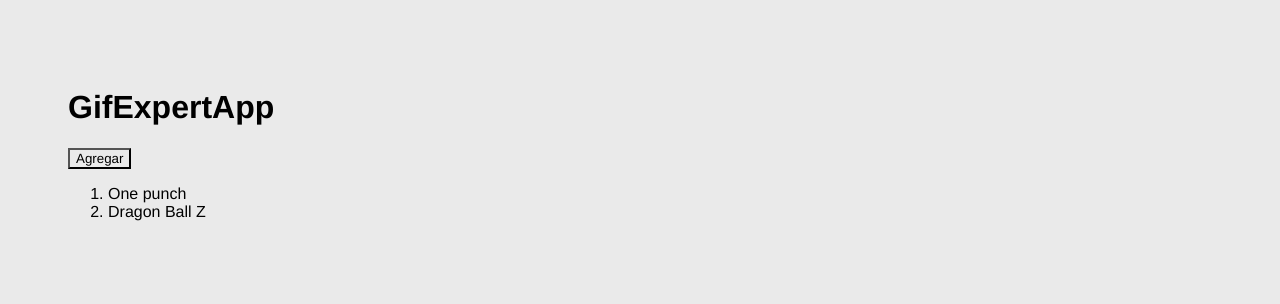
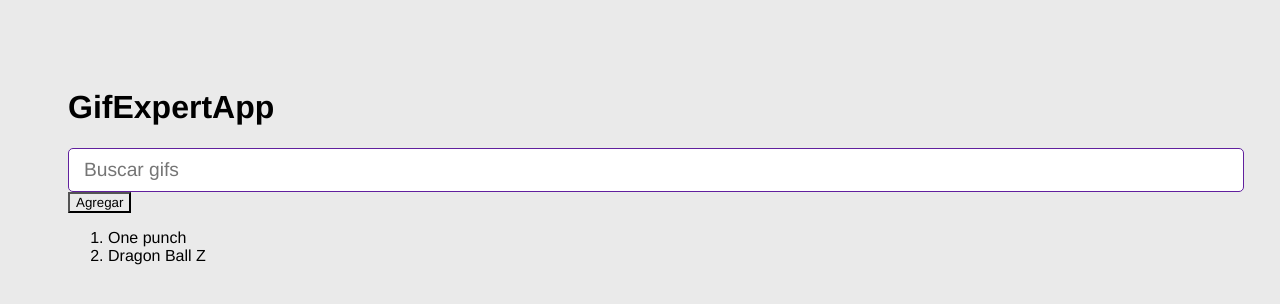
Before and after one commit to AJDavidR/Gif-expert-app, a React (Vite) app: page / in a window 1280 px wide. Shown: the top 304 px of the page. Built offline with nearby package versions, Linux system fonts and the light colour scheme.

Commit message:
Add: AddCategory component

```diff
--- a/src/GifExpertApp.jsx
+++ b/src/GifExpertApp.jsx
@@ -1,4 +1,5 @@
 import { useState } from "react";
+import { AddCategory } from "./components/AddCategory";
 
 export const GifExpertApp = () => {
   const [categories, setCategories] = useState(["One punch", "Dragon Ball Z"]);
@@ -6,13 +7,14 @@
   const onAddCategory = () => {
     setCategories(["Valorant", ...categories]);
   };
-  console.log(categories);
+
   return (
     <>
       {/* Titulo */}
       <h1>GifExpertApp</h1>
 
       {/* Input */}
+      <AddCategory />
       {/* <input id="r" type="text" /> */}
       <button onClick={onAddCategory}>Agregar</button>
       {/* Listado */}
--- /dev/null
+++ b/src/components/AddCategory.jsx
@@ -0,0 +1,25 @@
+import { useState } from "react";
+
+export const AddCategory = () => {
+  const [inputValue, setInputValue] = useState("");
+
+  const onInputChange = ({ target }) => {
+    setInputValue(target.value);
+  };
+
+  const onSubmit = (e) => {
+    e.preventDefault();
+    console.log(e);
+  };
+
+  return (
+    <form onSubmit={onSubmit}>
+      <input
+        type="text"
+        placeholder="Buscar gifs"
+        value={inputValue}
+        onChange={onInputChange}
+      />
+    </form>
+  );
+};
```
